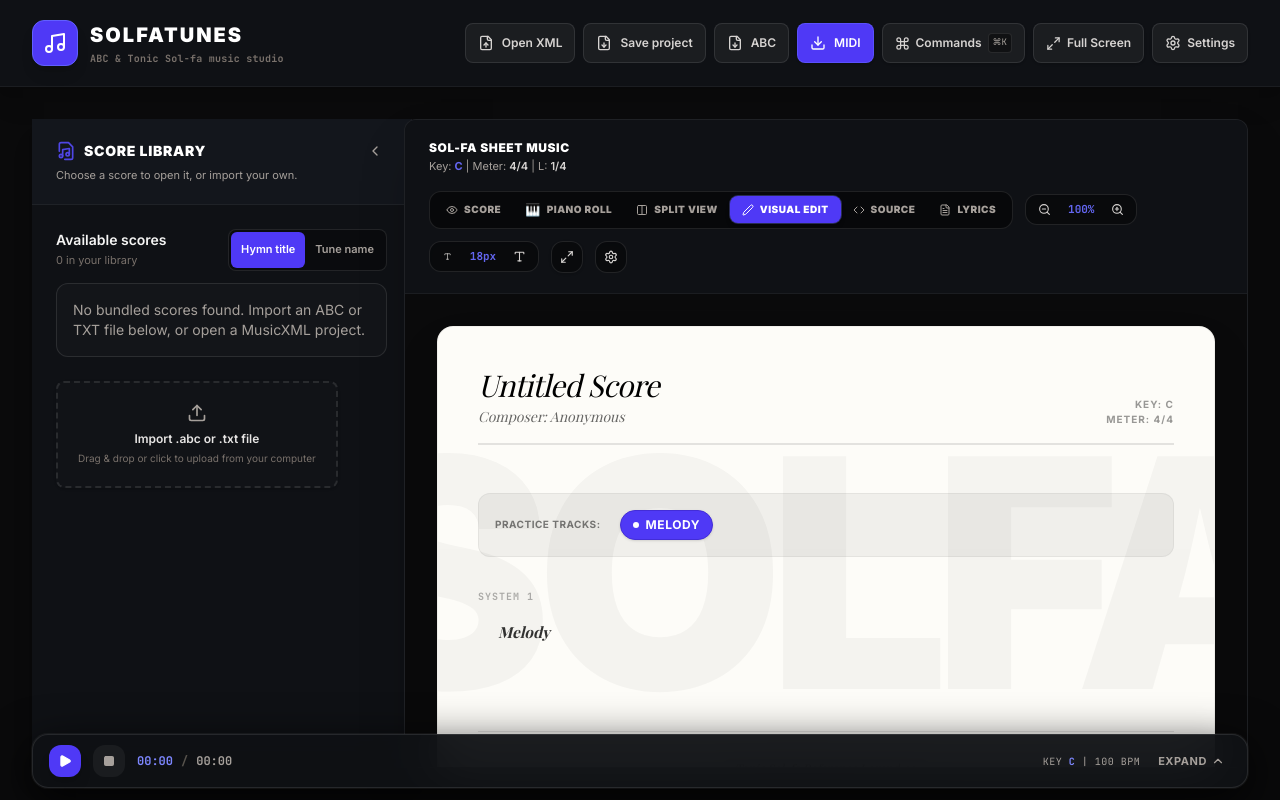
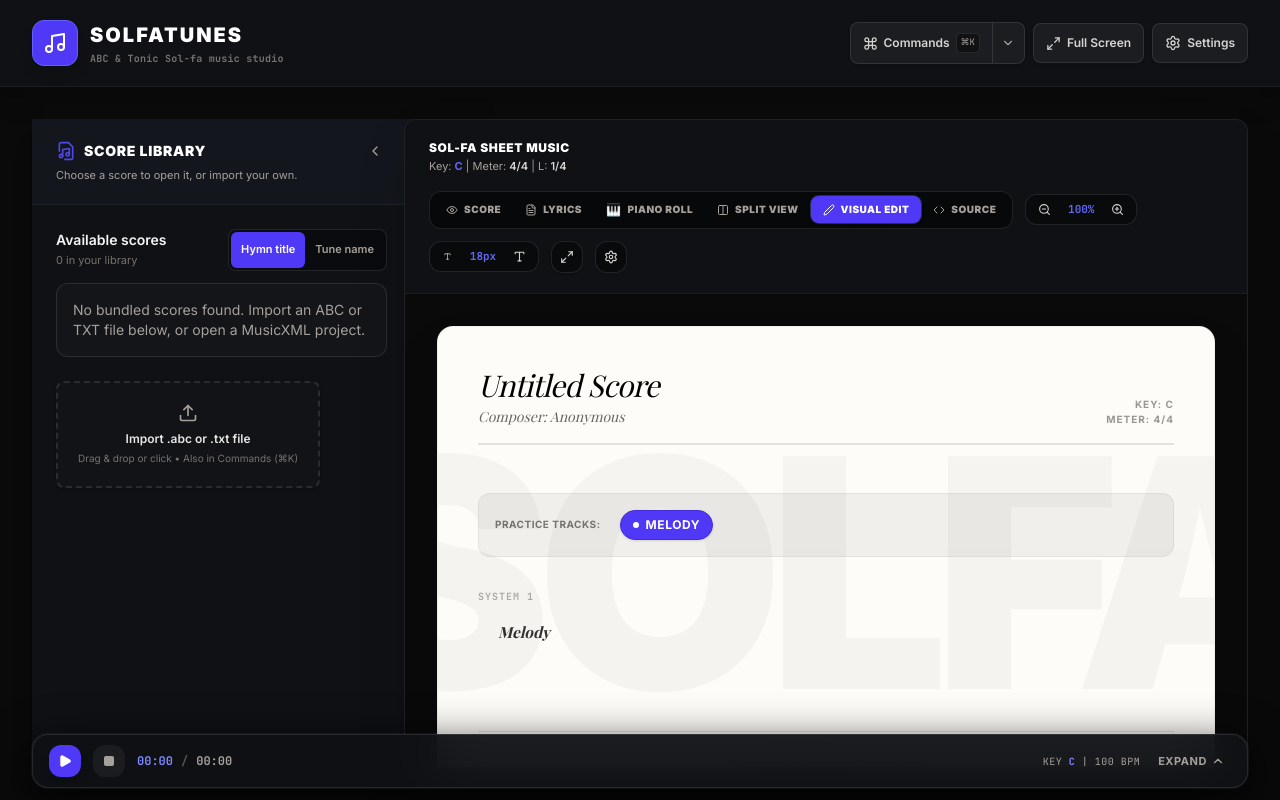
Before and after one commit to LORDTOSIN2/SolfaTunes, a React (Vite) app: page / in a window 1280 px wide. Built offline with nearby package versions, Linux system fonts and the light colour scheme; a web font is replaced by a local one.

Commit message:
feat: add lyrics view and piano roll zoom
- Add Lyrics View workspace mode and UI integration
- Implement smooth vertical zoom for Piano Roll
- Optimize playback dock layout for mobile responsiveness

```diff
--- a/src/App.tsx
+++ b/src/App.tsx
@@ -21,7 +21,7 @@ import { ParsedScore, ParseWarning, SelectedNoteLocation } from './types';
 import { MidiPlayer } from './audio/midi_player';
 import { MidiWriter } from './audio/midi_writer';
 import { serializeScoreToAbc } from './engine/abc_serializer';
-import { Music, Download, FileDown, FileUp, ChevronRight, Settings, Command, Maximize2, Minimize2 } from 'lucide-react';
+import { Music, Download, FileDown, FileUp, ChevronRight, ChevronDown, Settings, Command, Maximize2, Minimize2 } from 'lucide-react';
 import { FloatingPlaybackDock } from './components/FloatingPlaybackDock';
 import { MiniFloatingPlaybackButton } from './components/MiniFloatingPlaybackButton';
 import { SettingsModal } from './components/SettingsModal';
@@ -93,8 +93,23 @@ export default function App() {
   const [studioMode, setStudioMode] = useState<WorkspaceMode>('interactive');
   const scoreContainerRef = useRef<HTMLDivElement | null>(null);
   const musicXmlInputRef = useRef<HTMLInputElement | null>(null);
+  const abcFileInputRef = useRef<HTMLInputElement | null>(null);
   const musicXmlProvenanceRef = useRef<MusicalDocument | null>(null);
   const skipNextAbcParseRef = useRef(false);
+  const [isCommandsMenuOpen, setIsCommandsMenuOpen] = useState<boolean>(false);
+  const commandsMenuRef = useRef<HTMLDivElement | null>(null);
+
+  useEffect(() => {
+    const handleOutsideClick = (e: MouseEvent) => {
+      if (commandsMenuRef.current && !commandsMenuRef.current.contains(e.target as Node)) {
+        setIsCommandsMenuOpen(false);
+      }
+    };
+    if (isCommandsMenuOpen) {
+      document.addEventListener('mousedown', handleOutsideClick);
+      return () => document.removeEventListener('mousedown', handleOutsideClick);
+    }
+  }, [isCommandsMenuOpen]);
 
   // Compute total duration in piano-roll ticks.
   const totalTicks = useMemo(() => {
@@ -468,6 +483,26 @@ export default function App() {
     }
   };
 
+  const handleImportAbcFile = async (event: React.ChangeEvent<HTMLInputElement>) => {
+    const file = event.currentTarget.files?.[0];
+    event.currentTarget.value = '';
+    if (!file) return;
+    try {
+      const text = await file.text();
+      handleLoadAbcText(text);
+    } catch (error: unknown) {
+      const message = error instanceof Error ? error.message : String(error);
+      setMusicXmlStatus({
+        type: 'error',
+        message: `ABC file could not be read. ${message}`,
+      });
+    }
+  };
+
+  const handleTriggerImportAbc = () => {
+    abcFileInputRef.current?.click();
+  };
+
   const handleExportMusicXml = () => {
     if (!musicalDocument) return;
 
@@ -609,66 +644,134 @@ export default function App() {
               className="hidden"
               aria-label="Import MusicXML file"
             />
-            <Tooltip content="Open MusicXML" description="Import existing .xml or .musicxml sheet file" side="bottom">
-              <button
-                type="button"
-                onClick={() => musicXmlInputRef.current?.click()}
-                className="inline-flex h-10 items-center justify-center gap-2 rounded-lg border border-white/10 bg-white/5 px-3 text-stone-300 transition-colors hover:bg-white/10 hover:text-white focus-visible:outline-none focus-visible:ring-2 focus-visible:ring-indigo-400"
-                aria-label="Open MusicXML project"
-              >
-                <FileUp size={16} />
-                <span className="hidden sm:inline text-xs font-semibold">Open XML</span>
-              </button>
-            </Tooltip>
+            <input
+              ref={abcFileInputRef}
+              type="file"
+              accept=".abc,.txt"
+              onChange={handleImportAbcFile}
+              className="hidden"
+              aria-label="Import ABC or TXT score file"
+            />
 
-            <Tooltip content="Save MusicXML" description="Export project as standard MusicXML notation" side="bottom">
-              <button
-                type="button"
-                onClick={handleExportMusicXml}
-                disabled={!musicalDocument}
-                className="inline-flex h-10 items-center justify-center gap-2 rounded-lg border border-white/10 bg-white/5 px-3 text-stone-300 transition-colors hover:bg-white/10 hover:text-white focus-visible:outline-none focus-visible:ring-2 focus-visible:ring-indigo-400 disabled:cursor-not-allowed disabled:opacity-40"
-                aria-label="Save project as MusicXML"
-              >
-                <FileDown size={16} />
-                <span className="hidden sm:inline text-xs font-semibold">Save project</span>
-              </button>
-            </Tooltip>
+            {/* Quick Actions Commands Button & Dropdown Menu */}
+            <div className="relative" ref={commandsMenuRef}>
+              <div className="inline-flex rounded-lg border border-white/10 bg-white/5 shadow-sm">
+                <Tooltip content="Command Palette" shortcut="⌘K" description="Search all actions, files, views, and settings" side="bottom">
+                  <button
+                    type="button"
+                    onClick={() => {
+                      setIsCommandPaletteOpen(true);
+                      setIsCommandsMenuOpen(false);
+                    }}
+                    className="inline-flex h-10 items-center justify-center gap-1.5 px-3 text-stone-300 transition-colors hover:bg-white/10 hover:text-white rounded-l-lg focus-visible:outline-none focus-visible:ring-2 focus-visible:ring-indigo-400 cursor-pointer"
+                    aria-label="Command Palette"
+                  >
+                    <Command size={15} />
+                    <span className="text-xs font-semibold">Commands</span>
+                    <kbd className="hidden lg:inline text-[9px] font-mono text-stone-400 bg-black/40 px-1 py-0.5 rounded border border-white/10">⌘K</kbd>
+                  </button>
+                </Tooltip>
+                <Tooltip content="Commands Menu" description="Quick access to Export ABC, Export MIDI, and Import files" side="bottom">
+                  <button
+                    type="button"
+                    onClick={() => setIsCommandsMenuOpen((prev) => !prev)}
+                    className="inline-flex h-10 w-8 items-center justify-center border-l border-white/10 text-stone-400 hover:text-white hover:bg-white/10 rounded-r-lg cursor-pointer transition-colors"
+                    aria-label="Toggle Commands Menu"
+                    aria-expanded={isCommandsMenuOpen}
+                  >
+                    <ChevronDown size={14} className={isCommandsMenuOpen ? 'rotate-180 transition-transform' : 'transition-transform'} />
+                  </button>
+                </Tooltip>
+              </div>
 
-            <Tooltip content="Export ABC" description="Download score in standard ABC text format" side="bottom">
-              <button
-                onClick={handleExportAbc}
-                className="inline-flex h-10 items-center justify-center gap-2 rounded-lg border border-white/10 bg-white/5 px-3 text-stone-300 transition-colors hover:bg-white/10 hover:text-white focus-visible:outline-none focus-visible:ring-2 focus-visible:ring-indigo-400"
-                aria-label="Download ABC notation"
-              >
-                <FileDown size={16} />
-                <span className="hidden sm:inline text-xs font-semibold">ABC</span>
-              </button>
-            </Tooltip>
+              {/* Commands Quick Dropdown Menu */}
+              {isCommandsMenuOpen && (
+                <div className="absolute right-0 top-full mt-2 w-64 bg-[#14161E] border border-white/10 rounded-xl shadow-2xl py-1.5 z-50 text-xs text-stone-200 animate-in fade-in zoom-in-95 duration-100">
+                  <button
+                    type="button"
+                    onClick={() => {
+                      setIsCommandsMenuOpen(false);
+                      setIsCommandPaletteOpen(true);
+                    }}
+                    className="w-full flex items-center justify-between px-3 py-2 hover:bg-indigo-600/20 hover:text-indigo-200 cursor-pointer text-left transition-colors font-medium"
+                  >
+                    <div className="flex items-center gap-2">
+                      <Command size={14} className="text-indigo-400" />
+                      <span>Search All Commands...</span>
+                    </div>
+                    <kbd className="text-[10px] font-mono text-stone-400 bg-black/40 px-1 py-0.5 rounded border border-white/10">⌘K</kbd>
+                  </button>
 
-            <Tooltip content="Export MIDI" description="Generate .mid audio file for DAWs or media players" side="bottom">
-              <button
-                onClick={handleExportMidi}
-                className="inline-flex h-10 items-center justify-center gap-2 rounded-lg border border-indigo-500/60 bg-indigo-600 px-3 text-white shadow-sm transition-colors hover:bg-indigo-500 focus-visible:outline-none focus-visible:ring-2 focus-visible:ring-indigo-300"
-                aria-label="Export MIDI"
-              >
-                <Download size={16} />
-                <span className="hidden sm:inline text-xs font-semibold">MIDI</span>
-              </button>
-            </Tooltip>
+                  <div className="my-1 border-t border-white/10" />
 
-            {/* Quick Actions Command Palette Button */}
-            <Tooltip content="Command Palette" shortcut="⌘K" description="Fast search and shortcut palette" side="bottom">
-              <button
-                type="button"
-                onClick={() => setIsCommandPaletteOpen(true)}
-                className="inline-flex h-10 items-center justify-center gap-1.5 rounded-lg border border-white/10 bg-white/5 px-3 text-stone-300 transition-colors hover:bg-white/10 hover:text-white focus-visible:outline-none focus-visible:ring-2 focus-visible:ring-indigo-400 cursor-pointer shadow-sm"
-                aria-label="Command Palette"
-              >
-                <Command size={15} />
-                <span className="hidden md:inline text-xs font-semibold">Commands</span>
-                <kbd className="hidden lg:inline text-[9px] font-mono text-stone-400 bg-black/40 px-1 py-0.5 rounded border border-white/10">⌘K</kbd>
-              </button>
-            </Tooltip>
+                  <div className="px-3 py-1 text-[10px] font-mono uppercase font-bold text-stone-500">
+                    Import
+                  </div>
+                  <button
+                    type="button"
+                    onClick={() => {
+                      setIsCommandsMenuOpen(false);
+                      handleTriggerImportAbc();
+                    }}
+                    className="w-full flex items-center gap-2 px-3 py-1.5 hover:bg-white/10 cursor-pointer text-left transition-colors"
+                  >
+                    <FileUp size={14} className="text-amber-400" />
+                    <span>Import .abc or .txt file...</span>
+                  </button>
+                  <button
+                    type="button"
+                    onClick={() => {
+                      setIsCommandsMenuOpen(false);
+                      musicXmlInputRef.current?.click();
+                    }}
+                    className="w-full flex items-center gap-2 px-3 py-1.5 hover:bg-white/10 cursor-pointer text-left transition-colors"
+                  >
+                    <FileUp size={14} className="text-emerald-400" />
+                    <span>Open MusicXML (.xml, .musicxml)...</span>
+                  </button>
+
+                  <div className="my-1 border-t border-white/10" />
+
+                  <div className="px-3 py-1 text-[10px] font-mono uppercase font-bold text-stone-500">
+                    Export
+                  </div>
+                  <button
+                    type="button"
+                    onClick={() => {
+                      setIsCommandsMenuOpen(false);
+                      handleExportAbc();
+                    }}
+                    className="w-full flex items-center gap-2 px-3 py-1.5 hover:bg-white/10 cursor-pointer text-left transition-colors"
+                  >
+                    <FileDown size={14} className="text-amber-400" />
+                    <span>Export ABC notation (.abc)</span>
+                  </button>
+                  <button
+                    type="button"
+                    onClick={() => {
+                      setIsCommandsMenuOpen(false);
+                      handleExportMidi();
+                    }}
+                    className="w-full flex items-center gap-2 px-3 py-1.5 hover:bg-white/10 cursor-pointer text-left transition-colors"
+                  >
+                    <Download size={14} className="text-indigo-400" />
+                    <span>Export MIDI audio (.mid)</span>
+                  </button>
+                  <button
+                    type="button"
+                    onClick={() => {
+                      setIsCommandsMenuOpen(false);
+                      handleExportMusicXml();
+                    }}
+                    disabled={!musicalDocument}
+                    className="w-full flex items-center gap-2 px-3 py-1.5 hover:bg-white/10 cursor-pointer text-left transition-colors disabled:opacity-40 disabled:cursor-not-allowed"
+                  >
+                    <FileDown size={14} className="text-emerald-400" />
+                    <span>Save project (MusicXML)</span>
+                  </button>
+                </div>
+              )}
+            </div>
 
             {/* Complete Full Screen Button */}
             <Tooltip content={isFullscreen ? 'Exit Full Screen' : 'Full Screen'} shortcut="F" description="Expand workspace to maximum viewport" side="bottom">
@@ -931,6 +1034,7 @@ export default function App() {
         onExportAbc={handleExportAbc}
         onExportMusicXml={handleExportMusicXml}
         onTriggerImportMusicXml={() => musicXmlInputRef.current?.click()}
+        onTriggerImportAbc={handleTriggerImportAbc}
       />
     </div>
   );
--- a/src/components/CommandPalette.tsx
+++ b/src/components/CommandPalette.tsx
@@ -61,6 +61,7 @@ export interface CommandPaletteProps {
   onExportAbc: () => void;
   onExportMusicXml: () => void;
   onTriggerImportMusicXml: () => void;
+  onTriggerImportAbc?: () => void;
 }
 
 interface PaletteCommand {
@@ -101,6 +102,7 @@ export const CommandPalette: React.FC<CommandPaletteProps> = ({
   onExportAbc,
   onExportMusicXml,
   onTriggerImportMusicXml,
+  onTriggerImportAbc,
 }) => {
   const [query, setQuery] = useState('');
   const [selectedIndex, setSelectedIndex] = useState(0);
@@ -129,6 +131,18 @@ export const CommandPalette: React.FC<CommandPaletteProps> = ({
         badge: workspaceMode === 'read' ? 'Active' : undefined,
         action: () => {
           onSetWorkspaceMode('read');
+          onClose();
+        },
+      },
+      {
+        id: 'ws-lyrics',
+        title: 'Hymn Lyrics View',
+        category: 'Workspace',
+        subtitle: 'Formatted text view of stanzas and choruses',
+        icon: <FileText size={16} className="text-blue-400" />,
+        badge: workspaceMode === 'lyrics' ? 'Active' : undefined,
+        action: () => {
+          onSetWorkspaceMode('lyrics');
           onClose();
         },
       },
@@ -177,18 +191,6 @@ export const CommandPalette: React.FC<CommandPaletteProps> = ({
         badge: workspaceMode === 'source' ? 'Active' : undefined,
         action: () => {
           onSetWorkspaceMode('source');
-          onClose();
-        },
-      },
-      {
-        id: 'ws-lyrics',
-        title: 'Hymn Lyrics View',
-        category: 'Workspace',
-        subtitle: 'Formatted text view of stanzas and choruses',
-        icon: <FileText size={16} className="text-blue-400" />,
-        badge: workspaceMode === 'lyrics' ? 'Active' : undefined,
-        action: () => {
-          onSetWorkspaceMode('lyrics');
           onClose();
         },
       },
@@ -435,6 +437,17 @@ export const CommandPalette: React.FC<CommandPaletteProps> = ({
         },
       },
       {
+        id: 'file-import-abc',
+        title: 'Import .abc or .txt file...',
+        category: 'File & Export',
+        subtitle: 'Upload and load ABC notation or plain text score from your computer',
+        icon: <FileUp size={16} className="text-amber-400" />,
+        action: () => {
+          onClose();
+          onTriggerImportAbc?.();
+        },
+      },
+      {
         id: 'file-import-xml',
         title: 'Open MusicXML File...',
         category: 'File & Export',
--- a/src/components/FloatingPlaybackDock.tsx
+++ b/src/components/FloatingPlaybackDock.tsx
@@ -378,10 +378,10 @@ export const FloatingPlaybackDock: React.FC<FloatingPlaybackDockProps> = ({
                 </Tooltip>
               </div>
 
-              {/* Vocal Parts Fast-Mute/Solo Bar */}
+              {/* Vocal Parts Fast-Mute/Solo Bar (visible on both mobile and desktop) */}
               {voiceList.length > 0 && (
-                <div className="hidden sm:flex items-center gap-1.5 bg-black/40 border border-white/5 px-2.5 py-1.5 rounded-xl">
-                  <span className="text-[10px] font-mono uppercase font-bold text-stone-500 mr-1">
+                <div className="flex items-center gap-1 sm:gap-1.5 bg-black/40 border border-white/5 px-2 sm:px-2.5 py-1 sm:py-1.5 rounded-xl shrink-0">
+                  <span className="text-[10px] font-mono uppercase font-bold text-stone-500 mr-0.5 sm:mr-1">
                     Voices:
                   </span>
                   {voiceList.map((v) => {
--- a/src/components/ScoreRenderer.tsx
+++ b/src/components/ScoreRenderer.tsx
@@ -1606,6 +1606,31 @@ export const ScoreRenderer: React.FC<ScoreRendererProps> = ({
               </button>
             </Tooltip>
 
+            {/* Lyrics View directly next to Score View */}
+            <Tooltip content="Lyrics View" description="View hymn poetry and stanzas" side="bottom">
+              <button
+                onClick={() => {
+                  if (solfaEditTimerRef.current) {
+                    clearTimeout(solfaEditTimerRef.current);
+                    solfaEditTimerRef.current = null;
+                  }
+                  isEditingSolfaRef.current = false;
+                  setShowPianoRoll(false);
+                  setStudioMode('lyrics');
+                  onSelectNote(null);
+                }}
+                className={`px-3 py-1.5 rounded-lg text-[10px] font-sans font-black uppercase tracking-wider transition-all duration-200 flex items-center gap-1.5 cursor-pointer whitespace-nowrap ${
+                  studioMode === 'lyrics'
+                    ? 'bg-indigo-600 text-white shadow-md ring-1 ring-indigo-400/30'
+                    : 'text-stone-400 hover:text-white'
+                }`}
+                aria-label="Lyrics View"
+              >
+                <FileText size={12} />
+                <span>Lyrics</span>
+              </button>
+            </Tooltip>
+
             <Tooltip content="Piano Roll" description="Interactive 4-voice chromatic sequencer editor" side="bottom">
               <button
                 onClick={() => {
@@ -1695,30 +1720,6 @@ export const ScoreRenderer: React.FC<ScoreRendererProps> = ({
               >
                 <Code size={12} />
                 <span>Source</span>
-              </button>
-            </Tooltip>
-
-            <Tooltip content="Lyrics View" description="View hymn poetry and stanzas" side="bottom">
-              <button
-                onClick={() => {
-                  if (solfaEditTimerRef.current) {
-                    clearTimeout(solfaEditTimerRef.current);
-                    solfaEditTimerRef.current = null;
-                  }
-                  isEditingSolfaRef.current = false;
-                  setShowPianoRoll(false);
-                  setStudioMode('lyrics');
-                  onSelectNote(null);
-                }}
-                className={`px-3 py-1.5 rounded-lg text-[10px] font-sans font-black uppercase tracking-wider transition-all duration-200 flex items-center gap-1.5 cursor-pointer whitespace-nowrap ${
-                  studioMode === 'lyrics'
-                    ? 'bg-indigo-600 text-white shadow-md ring-1 ring-indigo-400/30'
-                    : 'text-stone-400 hover:text-white'
-                }`}
-                aria-label="Lyrics View"
-              >
-                <FileText size={12} />
-                <span>Lyrics</span>
               </button>
             </Tooltip>
           </div>
--- a/src/components/Sidebar.tsx
+++ b/src/components/Sidebar.tsx
@@ -226,7 +226,7 @@ export const Sidebar: React.FC<SidebarProps> = ({
                 {dragActive ? 'Drop your file here!' : 'Import .abc or .txt file'}
               </p>
               <p className="text-[10px] text-stone-500 mt-1">
-                Drag & drop or click to upload from your computer
+                Drag & drop or click • Also in Commands (⌘K)
               </p>
             </div>
             <input
```
Also changed, not shown: src/components/PianoRoll.tsx (+89 -40 lines), 2 other files (tests, documents, lock files or other folders).
